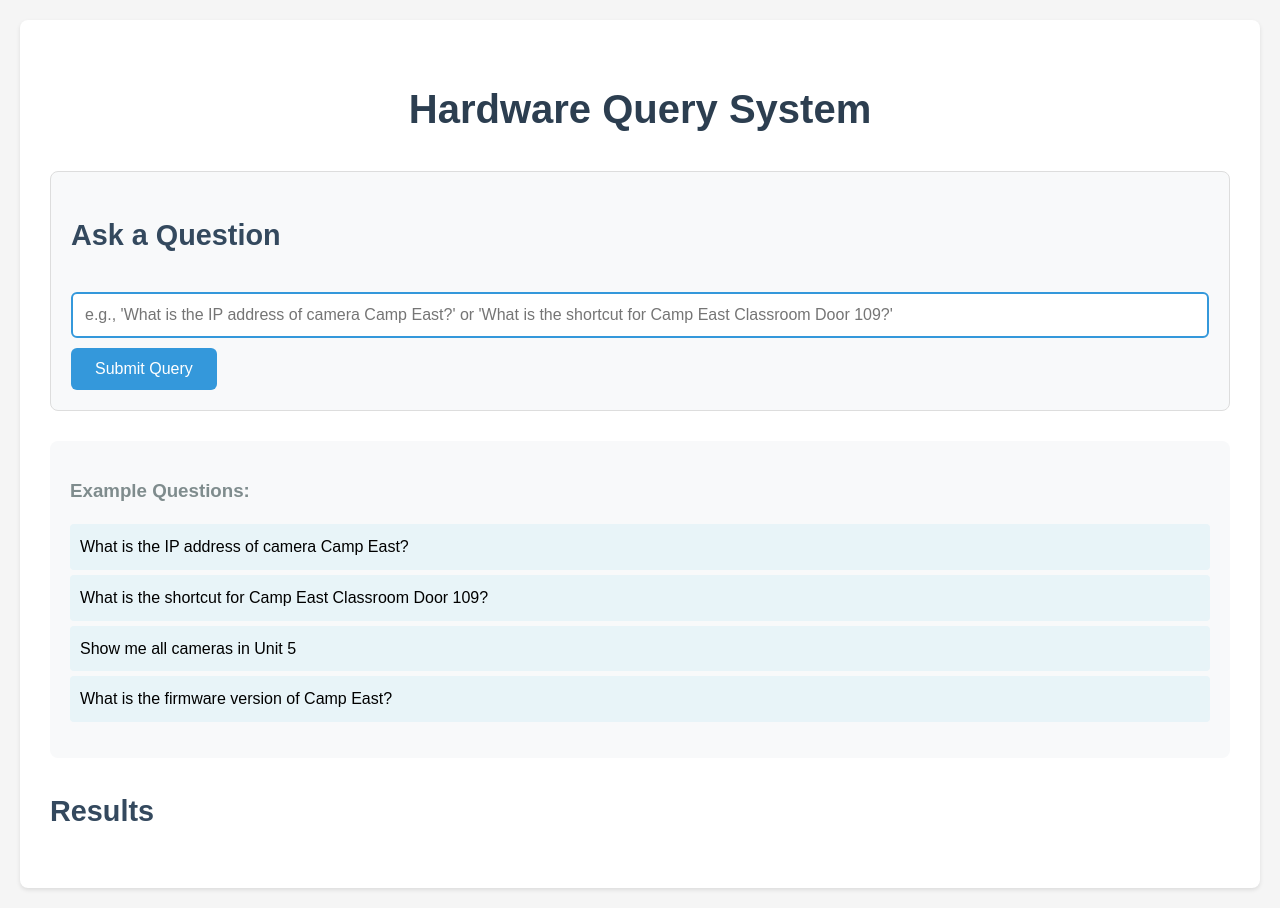
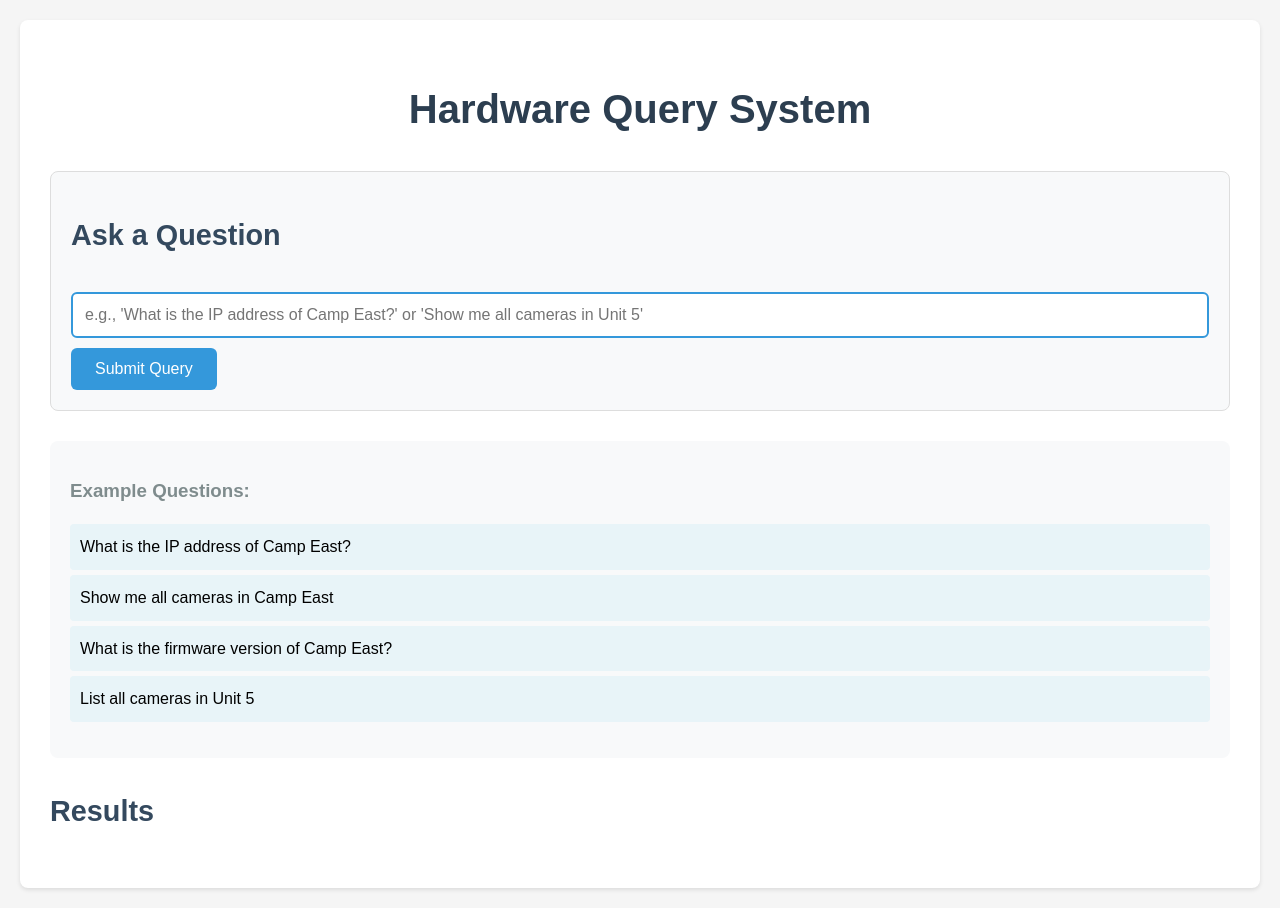
Before and after one commit to frankpedersen84/hardware-query-app, a Flask app: page / in a window 1280 px wide. Run offline with Flask 3, Linux system fonts and the light colour scheme.

Commit message:
Fix OpenAI API call and update example questions

```diff
--- a/app.py
+++ b/app.py
@@ -114,7 +114,10 @@ Important notes:
         try:
             response = openai.ChatCompletion.create(
                 model="gpt-3.5-turbo",
-                messages=[{"role": "user", "content": prompt}],
+                messages=[
+                    {"role": "system", "content": prompt},
+                    {"role": "user", "content": query}
+                ],
                 temperature=0
             )
             sql_query = response['choices'][0]['message']['content'].strip()
--- a/templates/index.html
+++ b/templates/index.html
@@ -12,17 +12,17 @@
 
         <div class="query-section">
             <h2>Ask a Question</h2>
-            <input type="text" id="query-input" placeholder="e.g., 'What is the IP address of camera Camp East?' or 'What is the shortcut for Camp East Classroom Door 109?'">
+            <input type="text" id="query-input" placeholder="e.g., 'What is the IP address of Camp East?' or 'Show me all cameras in Unit 5'">
             <button onclick="submitQuery()">Submit Query</button>
         </div>
 
         <div class="examples-section">
             <h3>Example Questions:</h3>
             <ul>
-                <li onclick="setExample(this.textContent)">What is the IP address of camera Camp East?</li>
-                <li onclick="setExample(this.textContent)">What is the shortcut for Camp East Classroom Door 109?</li>
-                <li onclick="setExample(this.textContent)">Show me all cameras in Unit 5</li>
+                <li onclick="setExample(this.textContent)">What is the IP address of Camp East?</li>
+                <li onclick="setExample(this.textContent)">Show me all cameras in Camp East</li>
                 <li onclick="setExample(this.textContent)">What is the firmware version of Camp East?</li>
+                <li onclick="setExample(this.textContent)">List all cameras in Unit 5</li>
             </ul>
         </div>
 
```
